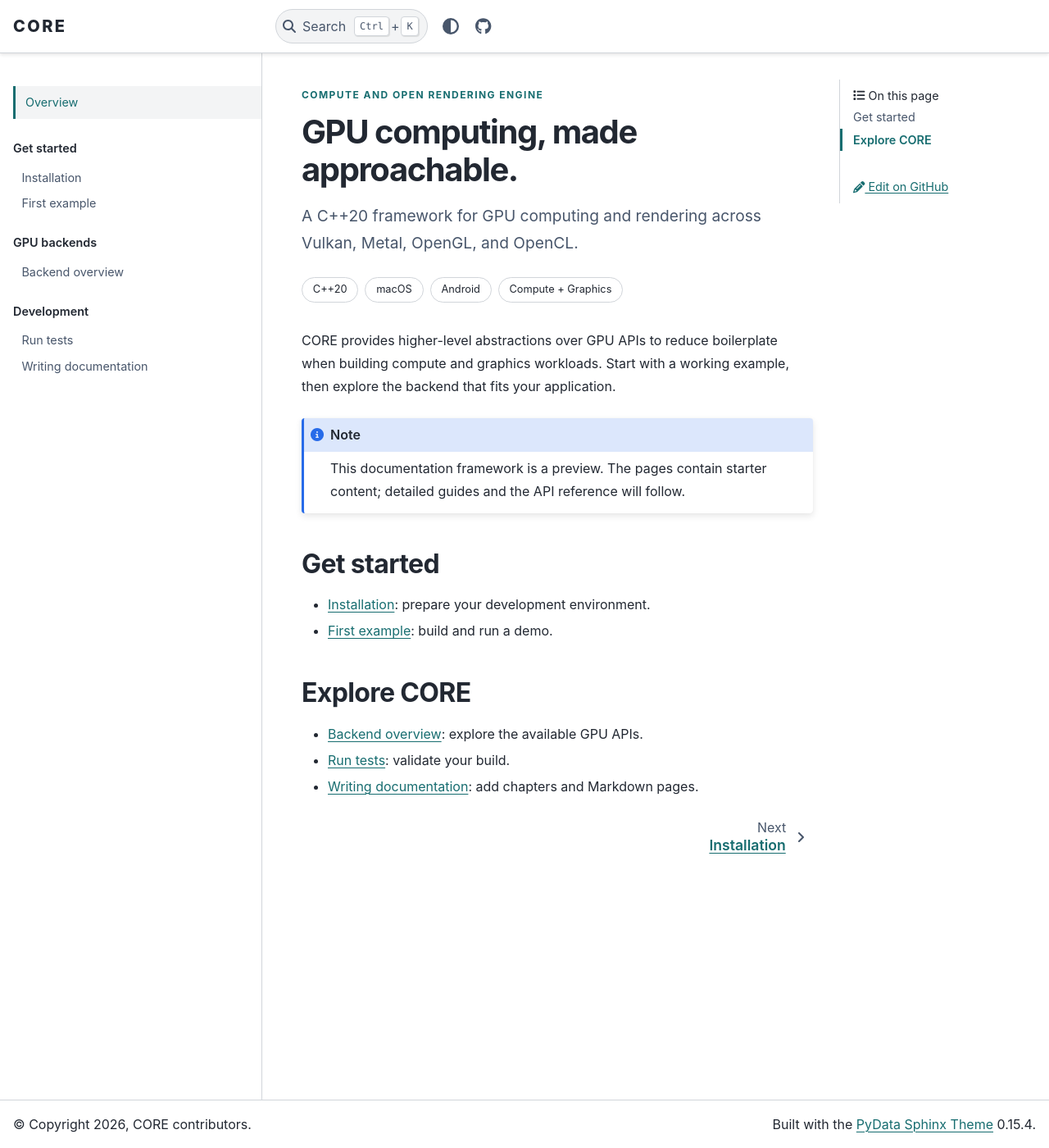
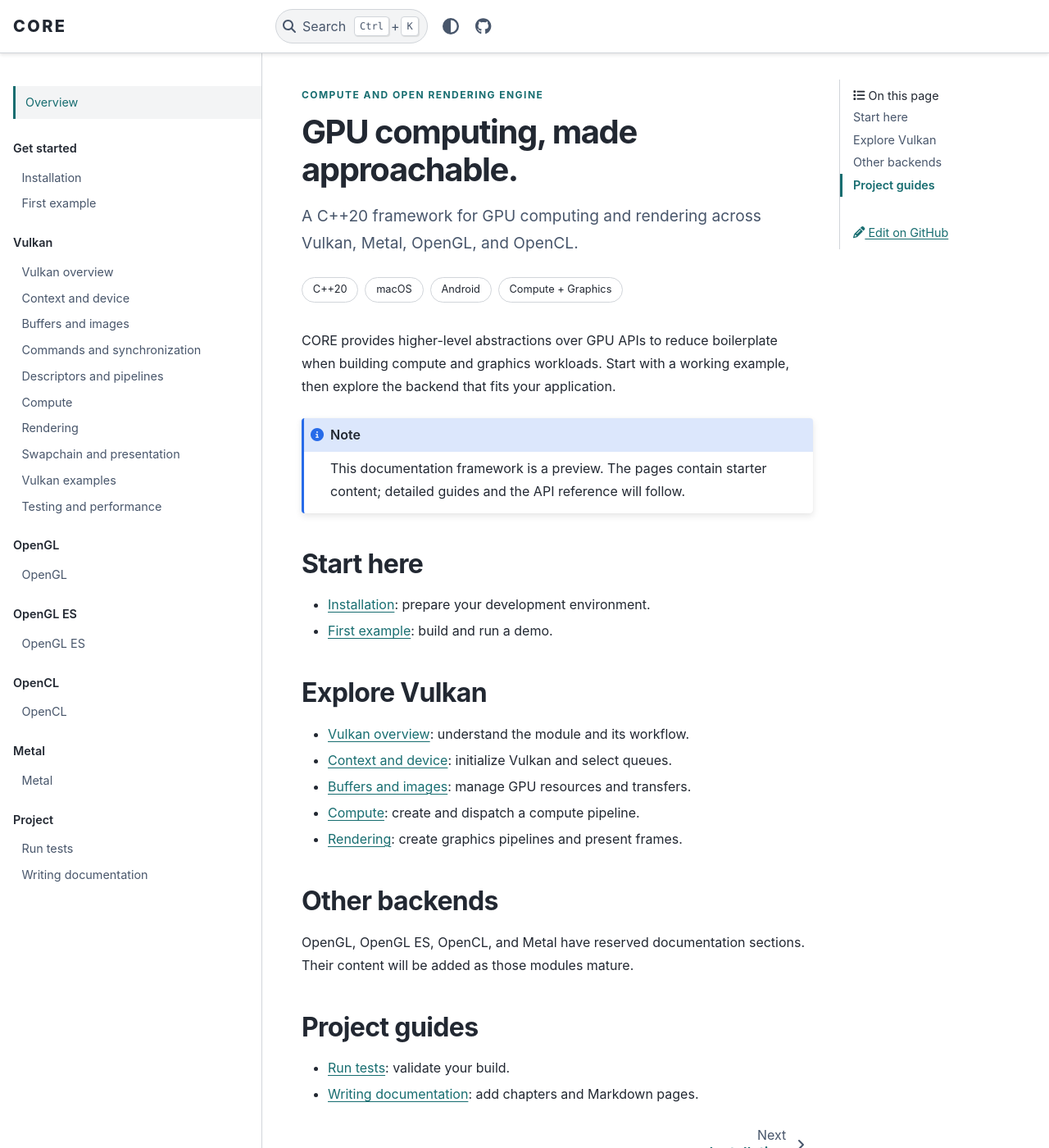
Before and after one commit to core-computings/core-computings.github.io, a Sphinx documentation site: the page built from docs/index.md, in a window 1280 px wide and 1400 px high. Shown: the whole window at 82% size. Built offline with Sphinx 7.4.7 and the PyData theme 0.15.4, drawn with Linux system fonts in a browser that asks for light colours.

Commit message:
Structure documentation around CORE backends

````diff
--- a/docs/index.md
+++ b/docs/index.md
@@ -15,14 +15,26 @@ This documentation framework is a preview. The pages contain starter content;
 detailed guides and the API reference will follow.
 ```
 
-## Get started
+## Start here
 
 - [Installation](getting-started/installation.md): prepare your development environment.
 - [First example](getting-started/first-example.md): build and run a demo.
 
-## Explore CORE
+## Explore Vulkan
 
-- [Backend overview](backends/overview.md): explore the available GPU APIs.
+- [Vulkan overview](vulkan/overview.md): understand the module and its workflow.
+- [Context and device](vulkan/context-and-device.md): initialize Vulkan and select queues.
+- [Buffers and images](vulkan/buffers-and-images.md): manage GPU resources and transfers.
+- [Compute](vulkan/compute.md): create and dispatch a compute pipeline.
+- [Rendering](vulkan/rendering.md): create graphics pipelines and present frames.
+
+## Other backends
+
+OpenGL, OpenGL ES, OpenCL, and Metal have reserved documentation sections. Their
+content will be added as those modules mature.
+
+## Project guides
+
 - [Run tests](development/testing.md): validate your build.
 - [Writing documentation](development/documentation.md): add chapters and Markdown pages.
 
@@ -37,15 +49,56 @@ getting-started/first-example
 
 ```{toctree}
 :hidden:
-:caption: GPU backends
+:caption: Vulkan
 :maxdepth: 1
 
-backends/overview
+vulkan/overview
+vulkan/context-and-device
+vulkan/buffers-and-images
+vulkan/commands-and-sync
+vulkan/descriptors-and-pipelines
+vulkan/compute
+vulkan/rendering
+vulkan/swapchain-and-presentation
+vulkan/examples
+vulkan/testing-and-performance
 ```
 
 ```{toctree}
 :hidden:
-:caption: Development
+:caption: OpenGL
+:maxdepth: 1
+
+opengl/overview
+```
+
+```{toctree}
+:hidden:
+:caption: OpenGL ES
+:maxdepth: 1
+
+opengles/overview
+```
+
+```{toctree}
+:hidden:
+:caption: OpenCL
+:maxdepth: 1
+
+opencl/overview
+```
+
+```{toctree}
+:hidden:
+:caption: Metal
+:maxdepth: 1
+
+metal/overview
+```
+
+```{toctree}
+:hidden:
+:caption: Project
 :maxdepth: 1
 
 development/testing
````
Also changed, not shown: README.md (+20 -11 lines), docs/backends/overview.md (deleted, +0 -14 lines), docs/metal/overview.md (added, +6 -0 lines), docs/opencl/overview.md (added, +6 -0 lines), docs/opengl/overview.md (added, +6 -0 lines), docs/opengles/overview.md (added, +6 -0 lines), docs/vulkan/buffers-and-images.md (added, +38 -0 lines), docs/vulkan/commands-and-sync.md (added, +31 -0 lines), docs/vulkan/compute.md (added, +34 -0 lines), docs/vulkan/context-and-device.md (added, +43 -0 lines), docs/vulkan/descriptors-and-pipelines.md (added, +36 -0 lines), docs/vulkan/examples.md (added, +33 -0 lines), docs/vulkan/overview.md (added, +40 -0 lines), docs/vulkan/rendering.md (added, +33 -0 lines), 2 more files.
